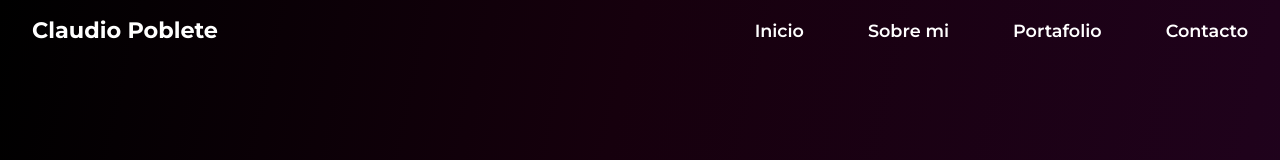
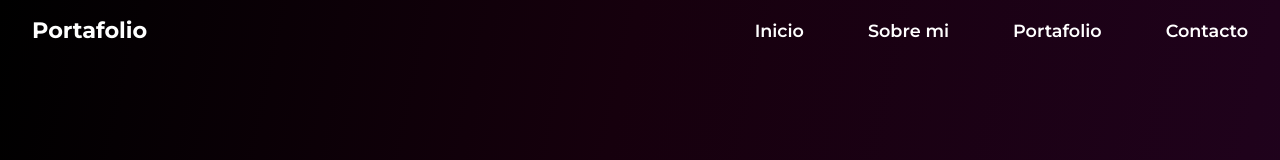
Before and after one commit to amuozprez/Fork-1-Claudio-Poblete, a plain HTML site: page index.html in a window 1280 px wide. Shown: the top 160 px of the page. Drawn offline with Linux system fonts and the light colour scheme.

Commit message:
restauracion logo

```diff
--- a/index.html
+++ b/index.html
@@ -13,7 +13,7 @@
   <header>
     <nav class="navbar">
       <div class="logo__container">
-        <a href="index.html" class="logo">Claudio Poblete</a>
+        <a href="index.html" class="logo">Portafolio</a>
       </div>
       <div class="link__container">
         <ul class="nav__link">
```
